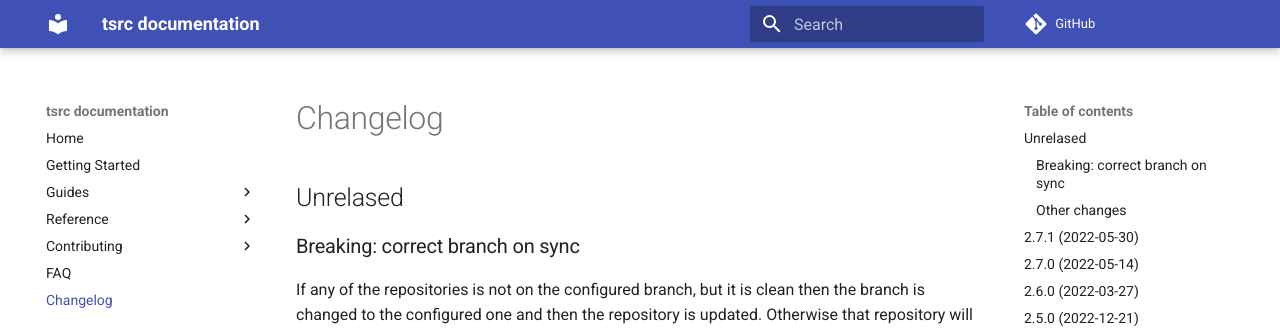
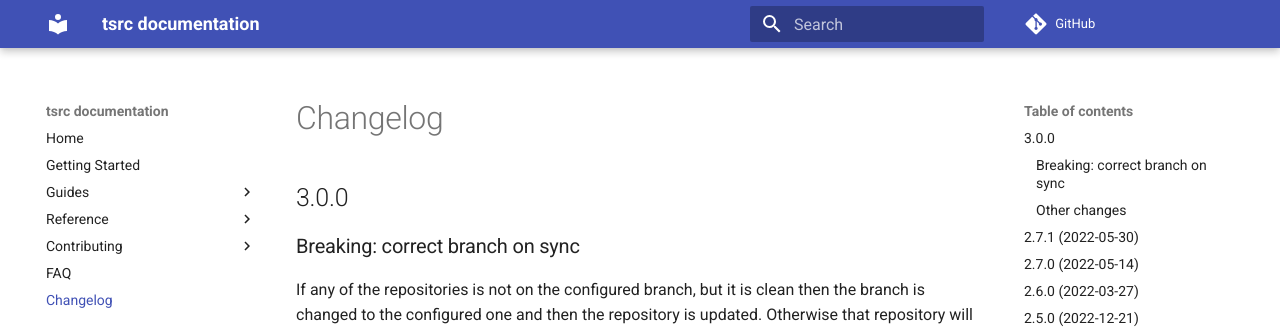
Before and after one commit to your-tools/tsrc, an MkDocs documentation site: the page built from docs/changelog.md, in a window 1280 px wide and 900 px high. Shown: the top 328 px of the window. Built offline with MkDocs 1.6.1 and Material for MkDocs 9.7.7, drawn with Linux system fonts in a browser that asks for light colours; comment, search, counter and statistics services are not loaded.

Commit message:
changelog: next version will be 3.0.0
We started following semver again

```diff
--- a/docs/changelog.md
+++ b/docs/changelog.md
@@ -1,6 +1,6 @@
 # Changelog
 
-## Unrelased
+## 3.0.0
 
 ### Breaking: correct branch on sync
 
```
